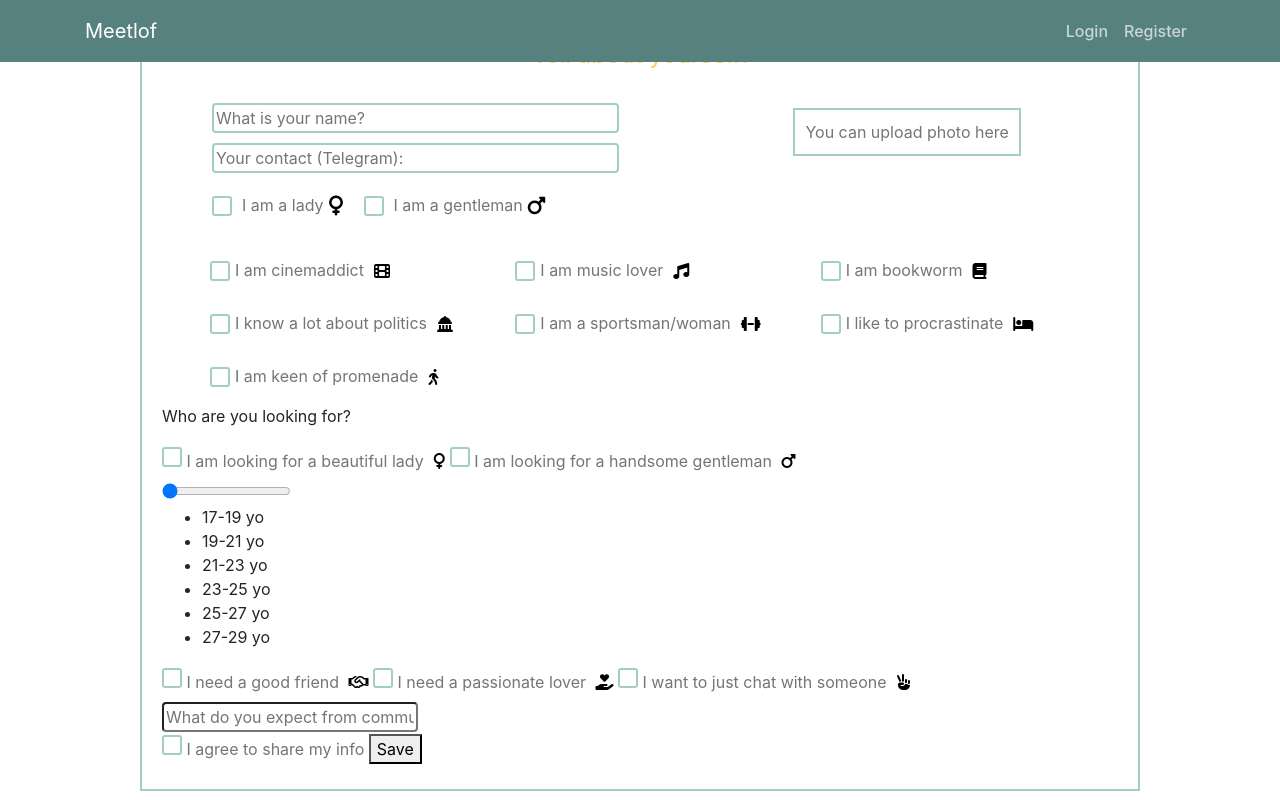
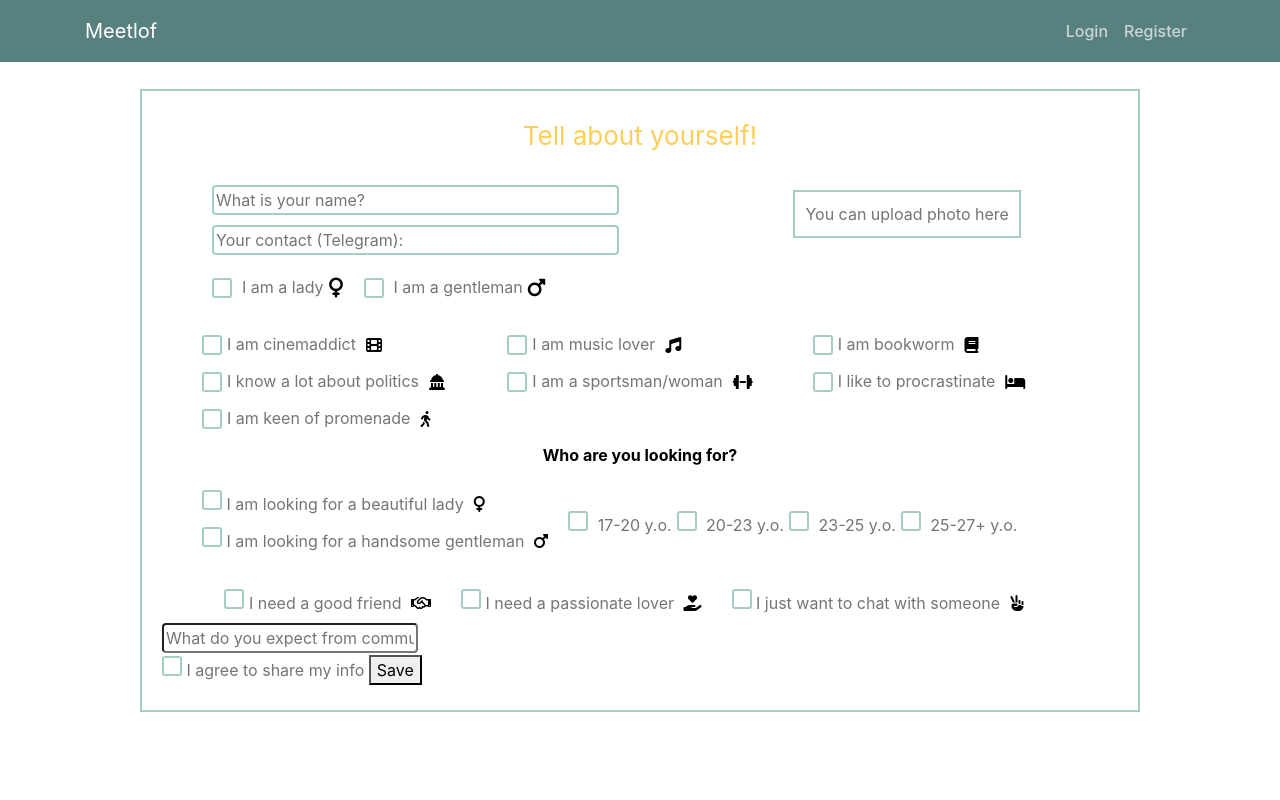
Before and after one commit to BabenkoAlina/meetlof, a Flask app: template main/templates/tell_about.html in a window 1280 px wide. Run offline with Flask 3, Linux system fonts and the light colour scheme; the template is opened without the code that fills it, so the values that code supplies are empty; some libraries are stand-ins or nearby versions.

Commit message:
Tell about page (user interest done)

```diff
--- a/main/scripts/tell_about.js
+++ /dev/null
@@ -1 +0,0 @@
-<script src="https://kit.fontawesome.com/7162acd0f0.js" crossorigin="anonymous"></script>
--- a/main/static/tell_about.css
+++ b/main/static/tell_about.css
@@ -78,7 +78,7 @@ main {
 
 #tell_about_title {
     text-align: center;
-    font-size: 24px;
+    font-size: 26px;
     margin: 5px 0;
     margin-bottom: 20px;
     color: #ffce59
@@ -224,7 +224,7 @@ input[type="checkbox"]:checked {
     align-items: center;
     justify-content: left;
     text-align: center;
-    padding: 8px;
+    padding: 0px;
 }
 
 .hobbie  input[type="checkbox"],
@@ -232,3 +232,65 @@ input[type="checkbox"]:checked {
 .hobbie i {
     margin-right: 5px;
 }
+
+/* User interest */
+
+/* Header */
+#text_header {
+    text-align: center;
+    font-size: 16px;
+    margin: 5px 0;
+    margin-bottom: 20px;
+    color: black;
+    font-weight: bold;
+
+}
+
+.user_interest {
+    display: flex;
+    flex-wrap: wrap;
+    justify-content: space-between; /* Align items with space between */
+}
+
+.search {
+    padding-left: 40px;
+    padding-bottom: 5px;
+    display: flex;
+    flex-direction: column;
+    max-width: 100%; /* Adjust the max-width as needed */
+}
+
+
+/* Range */
+
+.range_field {
+    margin-left: 0px;
+    margin-right: 10%;
+    display: flex;
+    flex-direction: row;
+    align-items: center;
+    justify-content: left;
+    text-align: center;
+    padding: 0px;
+}
+
+.range_field  input[type="checkbox"],
+.range_field label,
+.range_field i {
+    margin-right: 5px;
+}
+
+.looking_for {
+    margin-top: 20px;
+    display: flex;
+    flex-direction: row;
+    align-items: center;
+    justify-content: center;
+    text-align: center;
+}
+
+#looking_f,
+#looking_l,
+#looking_c {
+    margin-right: 30px;
+}
--- a/main/templates/tell_about.html
+++ b/main/templates/tell_about.html
@@ -19,6 +19,9 @@
     <title>Tell about yourself</title>
   </head>
   <body>
+
+    <script src="../scripts/tell_about.js"></script>
+
     <!-- Navigator -->
     <header class="site-header">
         <nav class="navbar navbar-expand-lg navbar-dark bg-steel fixed-top">
@@ -141,44 +144,68 @@
                 <section class="user_interest_info">
 
                 <!-- User interest -->
+                <p id="text_header">Who are you looking for?</p>
 
-                <p>Who are you looking for?</p>
-
+                <div class="user_interest">
                     <!-- Search field -->
+                    <div class="search">
+                        <div id="search_f">
                             <input type="checkbox" id="search_female" value="SearchFemale">
                             <label for="search_female"> I am looking for a beautiful lady </label>
                             <i class="fa-solid fa-venus"></i>
+                        </div>
 
+                        <div id="search_m">
                             <input type="checkbox" id="search_male" value="SearchMale">
                             <label for="search_male"> I am looking for a handsome gentleman </label>
                             <i class="fa-solid fa-mars"></i>
-
-                <!-- Preferred age -->
-                <div class="age_range">
-                    <input type="range" min="17" max="30" steps="1" value="1">
+                        </div>
                     </div>
 
-                  <ul class="age_range-labels">
-                    <li id="age1">17-19 yo</li>
-                    <li id="age2">19-21 yo</li>
-                    <li id="age3">21-23 yo</li>
-                    <li id="age4">23-25 yo</li>
-                    <li id="age5">25-27 yo</li>
-                    <li id="age6">27-29 yo</li>
-                  </ul>
+                    <div class="range_field">
+                        <div id="range_1">
+                            <input type="checkbox" id="range_first" value="Range1">
+                            <label for="range1"> 17-20 y.o. </label>
+                        </div>
+
+                        <div id="range_2">
+                            <input type="checkbox" id="range_second" value="Range2">
+                            <label for="range2"> 20-23 y.o.</label>
+                        </div>
+
+                        <div id="range_3">
+                            <input type="checkbox" id="range_third" value="Range3">
+                            <label for="range3"> 23-25 y.o.</label>
+                        </div>
+
+                        <div id="range_4">
+                            <input type="checkbox" id="range_fourth" value="Range4">
+                            <label for="range4"> 25-27+ y.o.</label>
+                        </div>
+                    </div>
+                </div>
 
                 <!-- Looking for field -->
+                <div class="looking_for">
+                    <div id="looking_f">
                         <input type="checkbox" id="search_friend" value="SearchFriend">
                         <label for="search_friend"> I need a good friend </label>
                         <i class="fa-regular fa-handshake"></i>
+                    </div>
 
+                    <div id="looking_l">
                         <input type="checkbox" id="search_lover" value="SearchLover">
                         <label for="search_lover"> I need a passionate lover </label>
                         <i class="fa-solid fa-hand-holding-heart"></i>
+                    </div>
 
+                    <div id="looking_c">
                         <input type="checkbox" id="search_chat" value="SearchChat">
-                <label for="search_chat"> I want to just chat with someone </label>
+                        <label for="search_chat"> I just want to chat with someone </label>
                         <i class="fa-solid fa-hand-peace"></i>
+                    </div>
+                </div>
+
 
                 <!-- Expectation field -->
                 <input type="text" id="expectation" value="What do you expect from communication?" onfocus="clearInputValue(this)">
```
Lines whose indentation alone changed are shown as unchanged.
